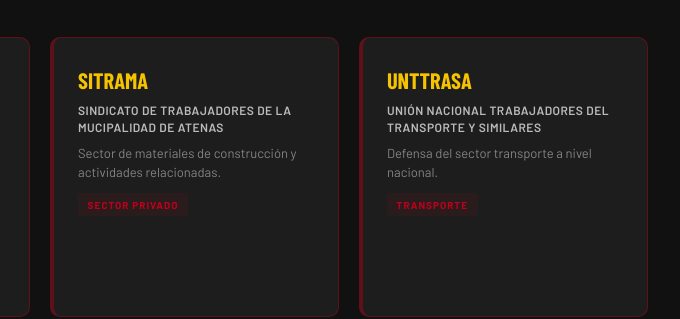
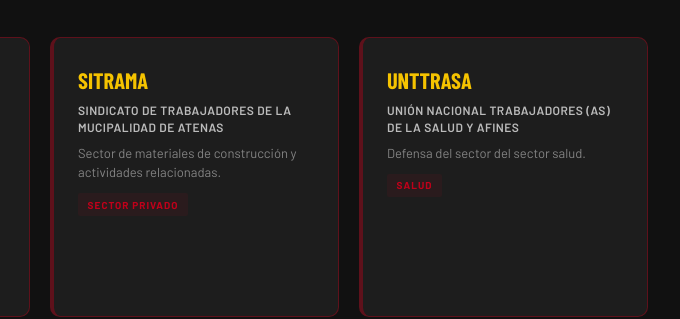
Before and after one commit to pageCUT/cut-web, a plain HTML site: page index.html in a window 1280 px wide. Shown: the part 3150-3469 px from the top of the page, 600-1280 px from the left. Drawn offline with nearby package versions, Linux system fonts and the light colour scheme; files whose address does not match are found by name; a web font is replaced by a local one.

Commit message:
Update index.html

```diff
--- a/index.html
+++ b/index.html
@@ -595,9 +595,9 @@
       </div>
       <div class="union-card fi" style="background:rgba(255,255,255,0.05);border-color:rgba(192,0,26,0.4)">
         <div class="u-abbr" style="color:var(--yellow)">UNTTRASA</div>
-        <div class="u-name" style="color:rgba(255,255,255,0.7)">Unión Nacional Trabajadores del Transporte y Similares</div>
-        <p class="u-desc" style="color:rgba(255,255,255,0.45)">Defensa del sector transporte a nivel nacional.</p>
-        <span class="u-tag">Transporte</span>
+        <div class="u-name" style="color:rgba(255,255,255,0.7)">Unión Nacional Trabajadores (as) de la Salud y Afines</div>
+        <p class="u-desc" style="color:rgba(255,255,255,0.45)">Defensa del sector del sector salud.</p>
+        <span class="u-tag">Salud</span>
       </div>
       <div class="union-card fi d1" style="background:rgba(255,255,255,0.05);border-color:rgba(192,0,26,0.4)">
         <div class="u-abbr" style="color:var(--yellow)">SINTRADEPP</div>
```
